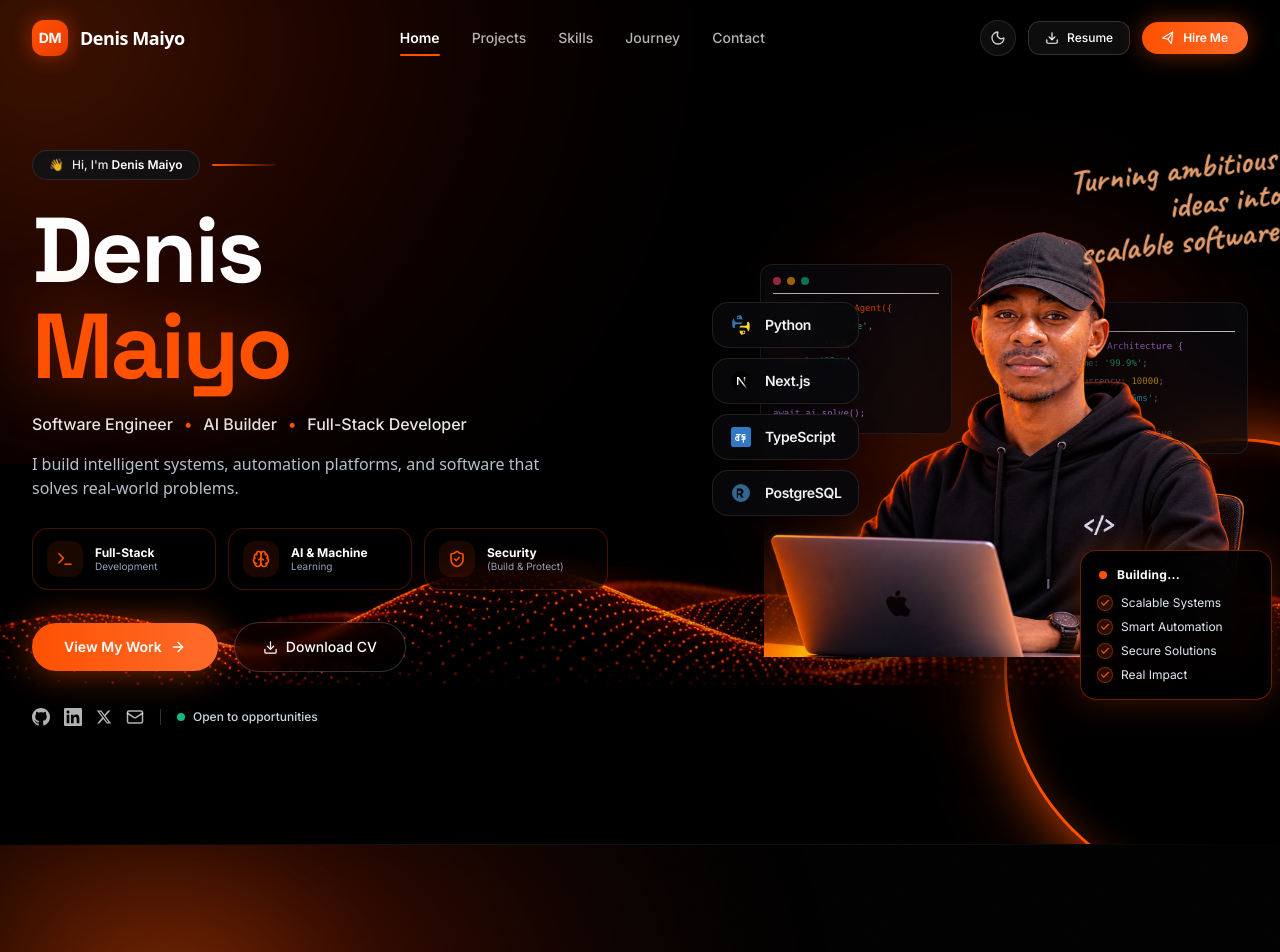
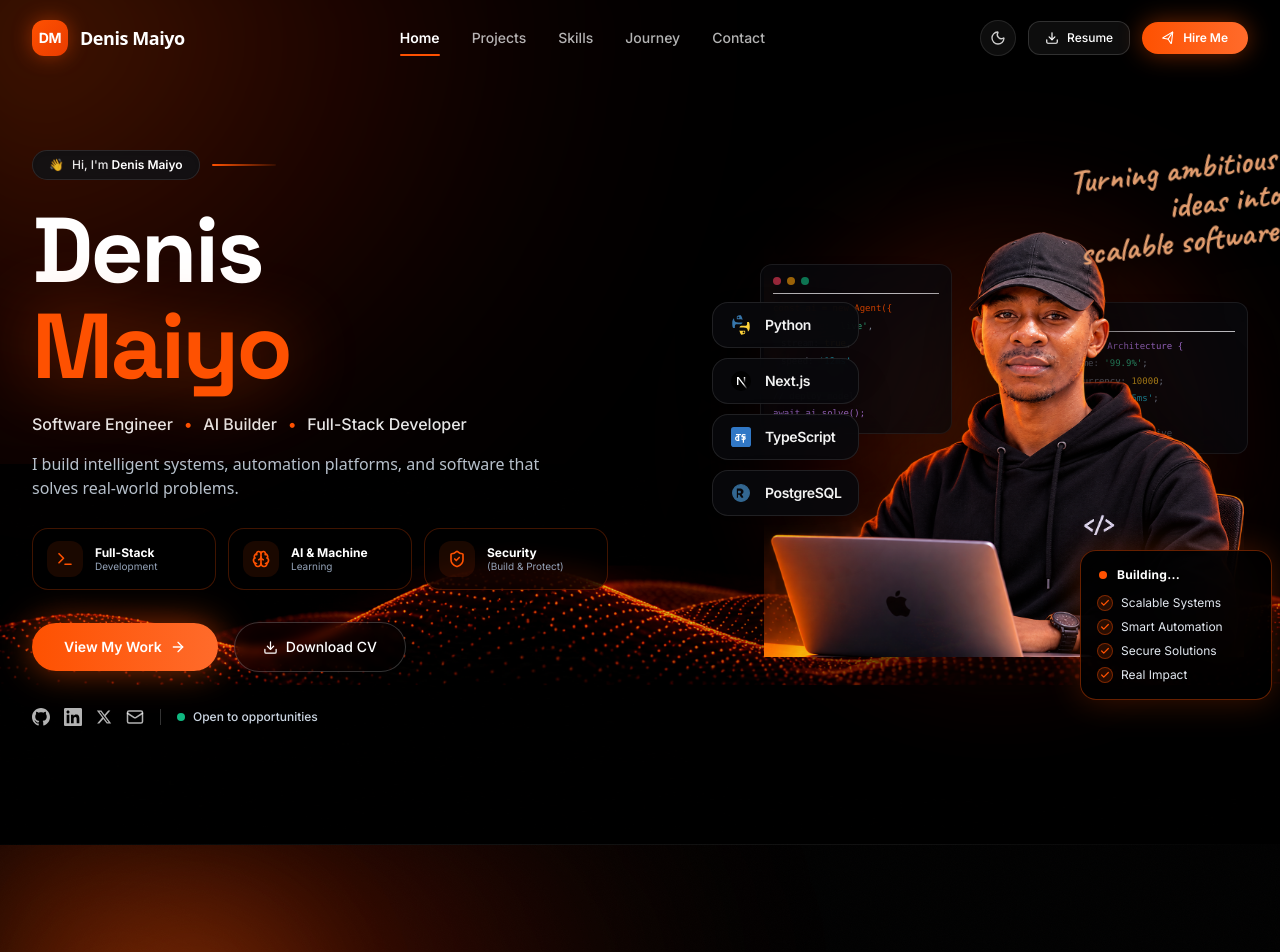
Before and after one commit to MaiyoDenis/personal_website, a Next.js app: page / in a window 1280 px wide. Shown: the top 952 px of the page. Built offline with nearby package versions, Linux system fonts and the light colour scheme.

Commit message:
fix(hero): remove artificial CSS circle ring overlay behind portrait

```diff
--- a/components/hero/HeroRight.tsx
+++ b/components/hero/HeroRight.tsx
@@ -27,7 +27,7 @@ const buildingList = [
 export default function HeroRight() {
   return (
     <div className="relative w-full max-w-[620px] mx-auto flex items-center justify-center min-h-[520px] sm:min-h-[580px] lg:min-h-[620px] select-none">
-      {/* ── 1. Giant Volumetric Flame Ambient Glow ── */}
+      {/* ── 1. Volumetric Flame Ambient Glow ── */}
       <div
         aria-hidden="true"
         className="absolute top-1/2 left-1/2 -translate-x-1/2 -translate-y-1/2 w-[420px] sm:w-[520px] h-[420px] sm:h-[520px] rounded-full pointer-events-none z-0"
@@ -38,20 +38,7 @@ export default function HeroRight() {
         }}
       />
 
-      {/* ── 2. Giant Glowing Neon Orange Ring / Halo ── */}
-      <motion.div
-        initial={{ scale: 0.85, opacity: 0 }}
-        animate={{ scale: 1, opacity: 1 }}
-        transition={{ duration: 0.9, ease: [0.16, 1, 0.3, 1] }}
-        aria-hidden="true"
-        className="absolute top-1/2 left-1/2 -translate-x-1/2 -translate-y-[52%] w-[340px] sm:w-[420px] lg:w-[460px] h-[340px] sm:h-[420px] lg:h-[460px] rounded-full border-[3.5px] border-[#FE5101] pointer-events-none z-10"
-        style={{
-          boxShadow:
-            "0 0 50px rgba(254, 81, 1, 0.65), 0 0 100px rgba(254, 81, 1, 0.35), inset 0 0 35px rgba(254, 81, 1, 0.25)",
-        }}
-      />
-
-      {/* ── 3. Floating Code Windows (Left & Right behind subject) ── */}
+      {/* ── 2. Floating Code Windows (Left & Right behind subject) ── */}
       {/* Left Code Window */}
       <motion.div
         initial={{ opacity: 0, x: -30 }}
@@ -97,7 +84,7 @@ export default function HeroRight() {
         </div>
       </motion.div>
 
-      {/* ── 4. Main Subject: Denis Maiyo Cut-out (profile.png) ── */}
+      {/* ── 3. Main Subject: Denis Maiyo Cut-out (profile.png) ── */}
       <motion.div
         initial={{ opacity: 0, y: 30 }}
         animate={{ opacity: 1, y: 0 }}
@@ -114,7 +101,7 @@ export default function HeroRight() {
         />
       </motion.div>
 
-      {/* ── 5. Left Stack of Floating Tech Pills ── */}
+      {/* ── 4. Left Stack of Floating Tech Pills ── */}
       <div className="absolute left-0 top-[28%] -translate-x-2 sm:-translate-x-6 lg:-translate-x-12 z-30 flex flex-col gap-2.5">
         {techStack.map((tech, i) => (
           <motion.div
@@ -135,7 +122,7 @@ export default function HeroRight() {
         ))}
       </div>
 
-      {/* ── 6. Top Right Angled Handwritten Quote ── */}
+      {/* ── 5. Top Right Angled Handwritten Quote ── */}
       <motion.div
         initial={{ opacity: 0, y: -20, rotate: -7 }}
         animate={{ opacity: 1, y: 0, rotate: -7 }}
@@ -149,7 +136,7 @@ export default function HeroRight() {
         </p>
       </motion.div>
 
-      {/* ── 7. Lower Right Floating "Building..." Card ── */}
+      {/* ── 6. Lower Right Floating "Building..." Card ── */}
       <motion.div
         initial={{ opacity: 0, scale: 0.9, y: 25 }}
         animate={{ opacity: 1, scale: 1, y: 0 }}
```
